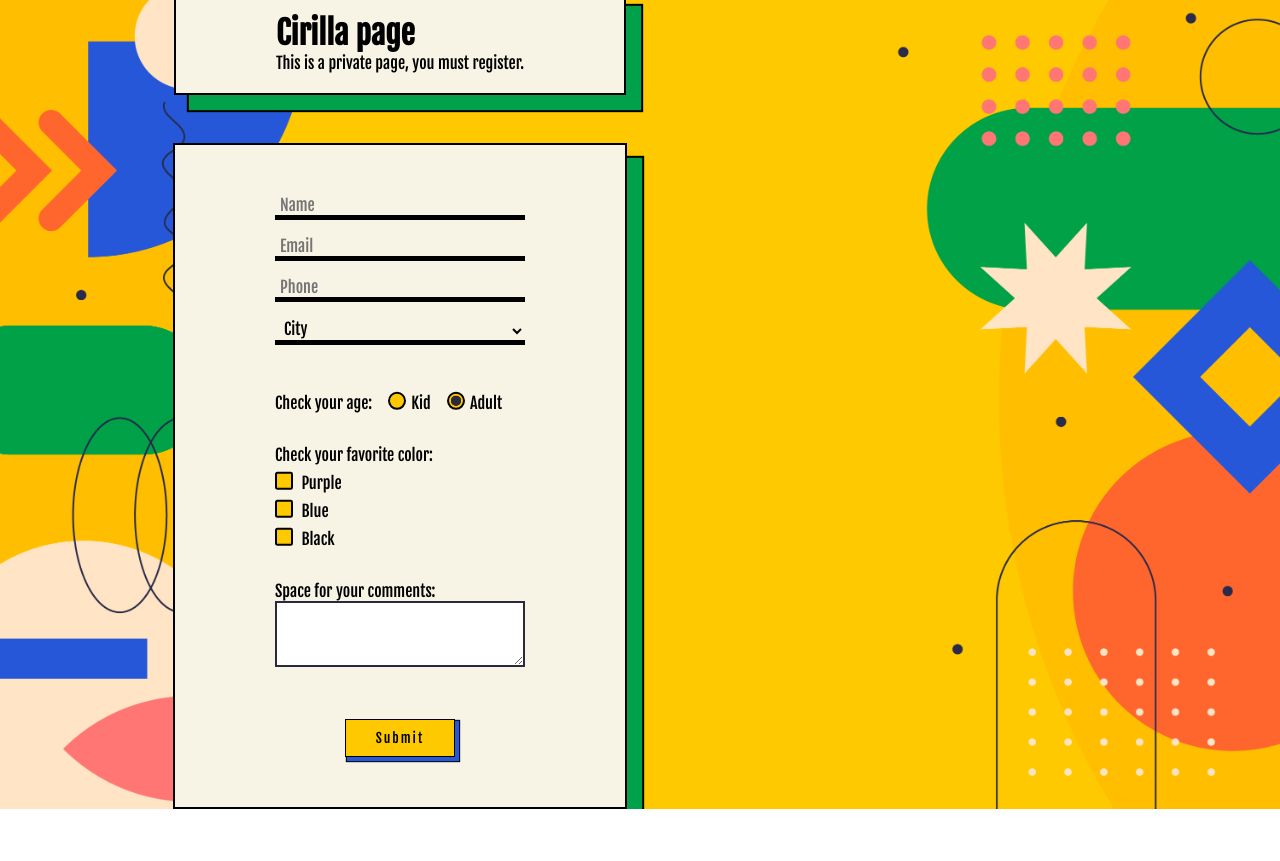
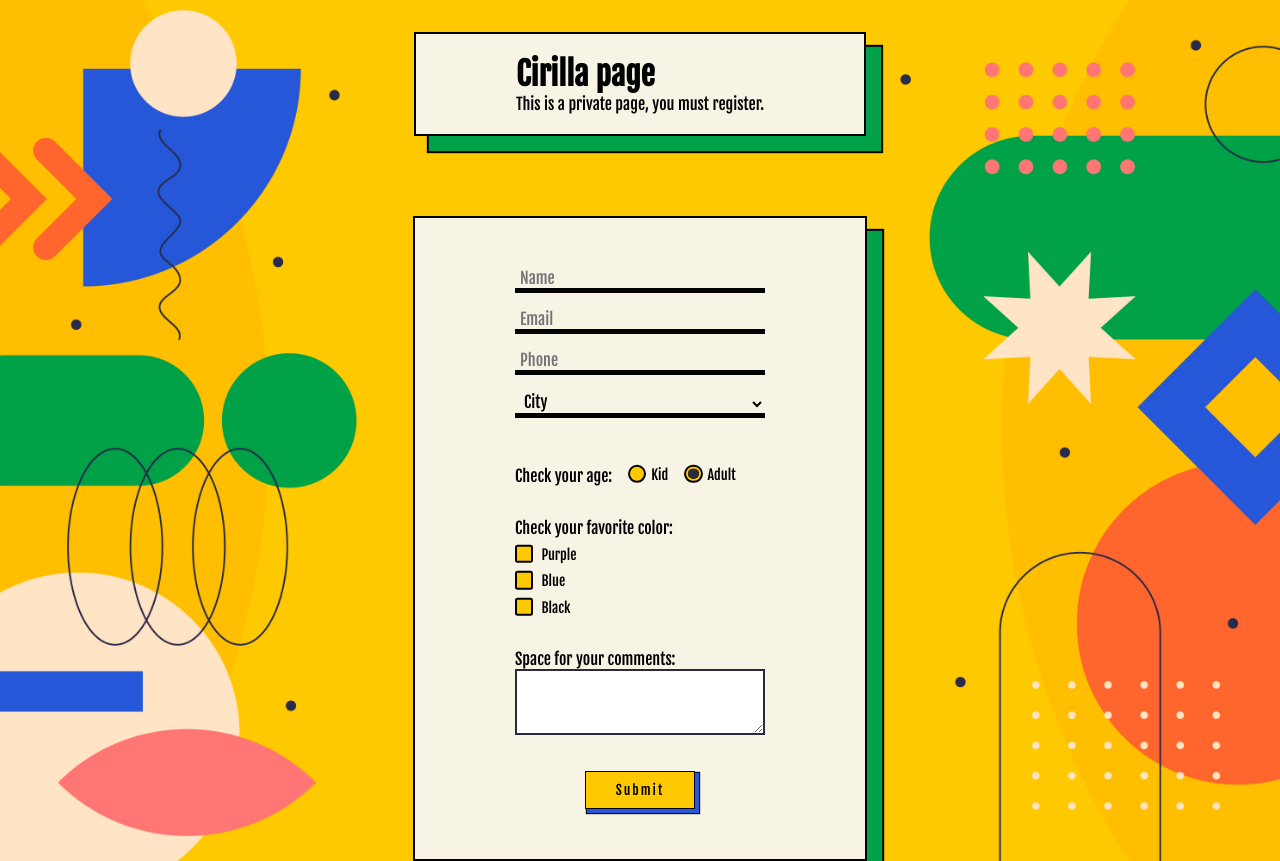
Before and after one commit to VeveCambor/jfc-survey-form, a plain HTML site: page index.html in a window 1280 px wide. Before the commit the page ends 809 px from the top, so only its background shows below. Drawn offline with Linux system fonts and the light colour scheme.

Commit message:
Form center in page

```diff
--- a/index.html
+++ b/index.html
@@ -29,26 +29,26 @@
       <p>Check your age:</p>
       <label class="label-radio">
         <input name="age" type="radio" class="check-radio" checked>
-        Kid
+        <span class="checkbox-text">Kid</span>
       </label>
       <label class="label-radio">
         <input name="age" type="radio" class="check-radio" checked>
-        Adult
+        <span class="checkbox-text">Adult</span>
       </label>
     </div>
     <div class="check-wrap">
       <p>Check your favorite color:</p>
       <label class="label-check">
         <input name="color-favorite" type="checkbox" class="check-box">
-        Purple
+        <span class="checkbox-text">Purple</span>
       </label>
       <label class="label-check">
         <input name="color-favorite" type="checkbox" class="check-box">
-        Blue
+        <span class="checkbox-text">Blue</span>
       </label>
       <label class="label-check">
         <input name="color-favorite" type="checkbox" class="check-box">
-        Black
+        <span class="checkbox-text">Black</span>
       </label>
     </div>
     <div>
--- a/styles.css
+++ b/styles.css
@@ -20,10 +20,8 @@
 }
 
 body {
-  background: url("./img/bgform.jpg") center center no-repeat;
+  background: url("./img/bgform.jpg") center no-repeat;
   background-size: cover;
-  width: 100vh;
-  height: 100vh;
   font-family: var(--font-face);
   display: flex;
   flex-direction: column;
@@ -33,6 +31,8 @@ body {
 }
 
 .title {
+  margin-top: 2rem;
+  margin-bottom: 2rem;
   background: var(--form-bg);
   padding: 20px 100px;
   border: 2px solid rgba(0,0,0,1);
@@ -60,6 +60,10 @@ body {
   display: flex;
   flex-direction: row;
   gap: 0.5rem;
+}
+
+.checkbox-text {
+  font-size: 14px;
 }
 
 .check-box {
@@ -193,7 +197,6 @@ textarea:focus {
 button {
   display: block;
   margin: 0 auto;
-  margin-top: 1rem;
   line-height: var(--font-size) * 2;
   font-family: var(--font-face);
   padding: 10px 30px;
```
